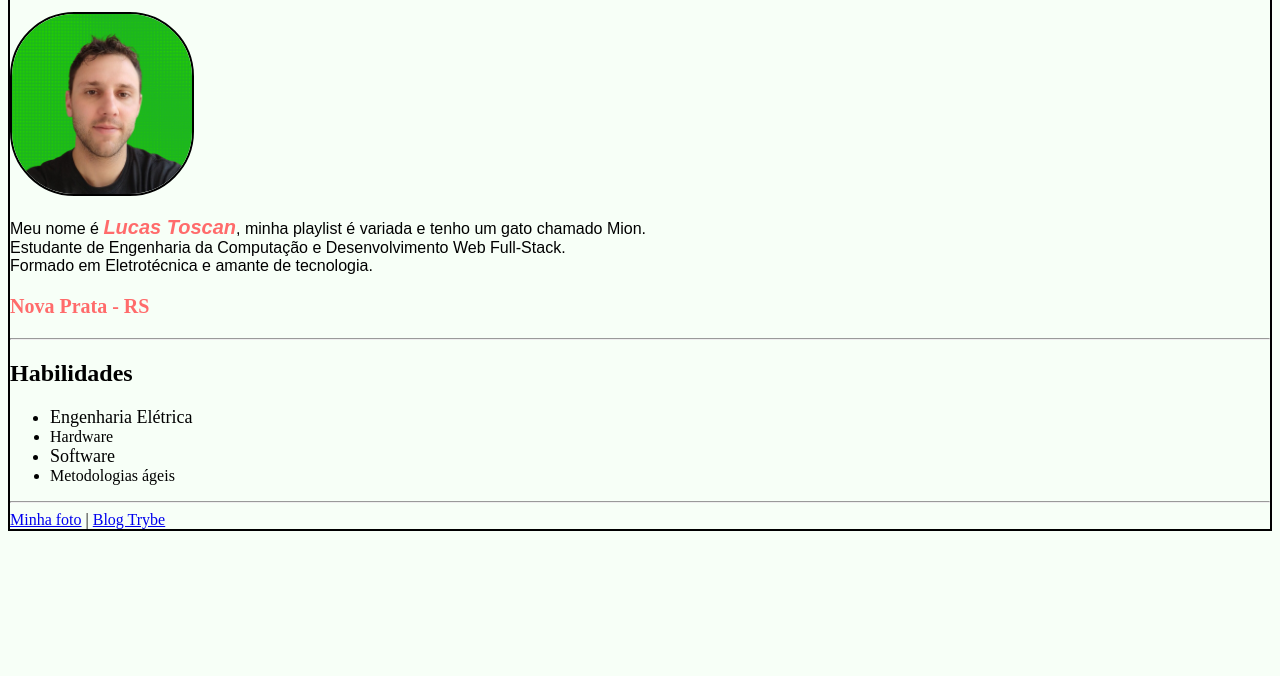
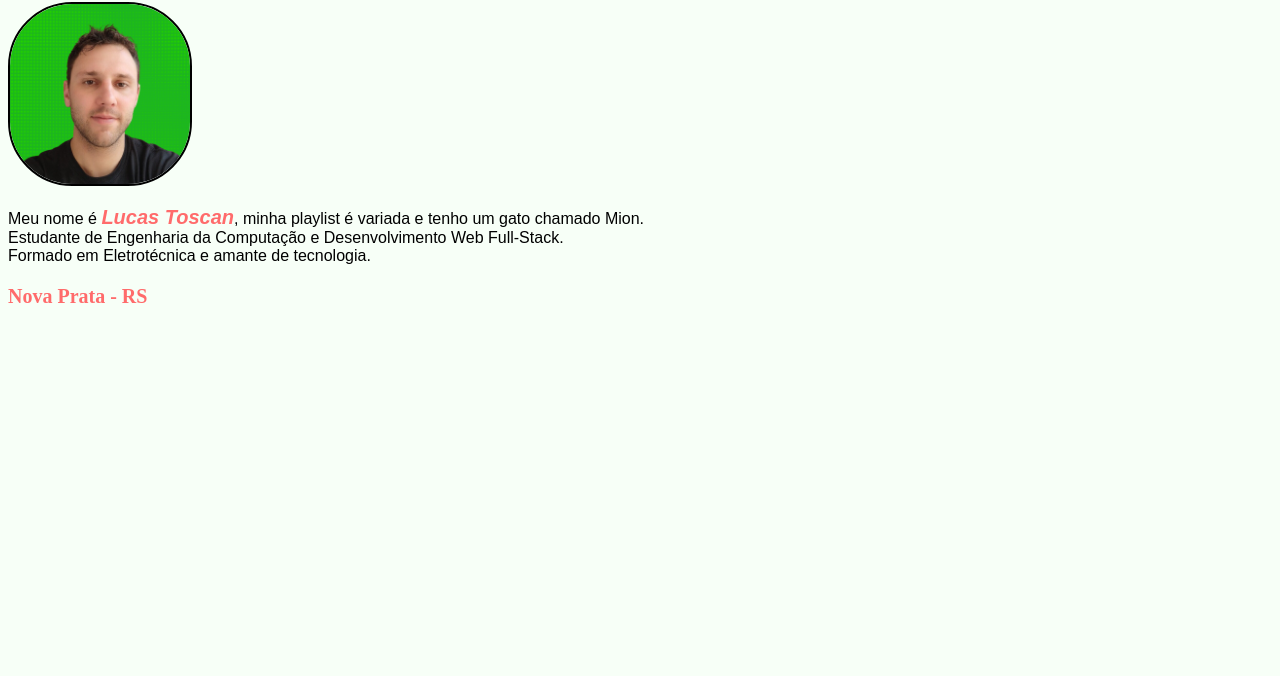
Before and after one commit to luctoscan/luctoscan.github.io, a plain HTML site: page index.html in a window 1280 px wide. Shown: the part 124-800 px from the top of the page. Drawn offline with Linux system fonts and the light colour scheme.

```diff
--- a/index.html
+++ b/index.html
@@ -1,5 +1,6 @@
 <!DOCTYPE html>
 <html lang="pt-br">
+
 <head>
   <meta charset="UTF-8">
   <meta http-equiv="X-UA-Compatible" content="IE=edge">
@@ -7,12 +8,14 @@
   <title>Meu Portifólio</title>
   <link rel="icon" href="media/favicon.png">
   <link rel="stylesheet" href="style.css">
+  <meta name="google-site-verification" content="Ih2JuIhbHK6CFSVomrF0cCArV8GFPKJSsV2kdOjyU7U" />
 </head>
+
 <body>
   <hr>
   <!--Um índice com links internos para as diferentes seções do seu portfólio-->
   <a href="#sobre">Sobre mim</a> |
-  <a href="#blog">Blog Trybe</a>
+  <a href="#blog">Blog</a>
   <hr>
   <!-- Partes do seu portfólio destacadas com negrito e/ou itálico -->
   <!--Seu nome completo-->
@@ -20,24 +23,12 @@
   <!--Uma foto atual sua, acompanhada de um texto -->
   <img src="/media/perfil.png" width="180px" alt="Selfie recente" id="foto">
   <!--Uma breve descrição sobre você, cidade/estado -->
-  <p class="sobre">Meu nome é <strong><em>Lucas Toscan</em></strong>, minha playlist é variada e tenho um gato chamado Mion.<br>
+  <p class="sobre">Meu nome é <strong><em>Lucas Toscan</em></strong>, minha playlist é variada e tenho um gato chamado
+    Mion.<br>
     Estudante de Engenharia da Computação e Desenvolvimento Web Full-Stack.<br>
     Formado em Eletrotécnica e amante de tecnologia.<br>
   </p>
   <p class="local"><strong>Nova Prata - RS</strong></p>
-    <!--Uma lista de habilidades -->
-    <hr>
-    <h2>Habilidades</h2>
-    <ul>
-      <li class="hab1">Engenharia Elétrica</li>
-      <li class="hab2">Hardware</li>
-      <li class="hab3">Software</li>
-      <li class="hab4">Metodologias ágeis</li>
-    </ul>
-    <hr>
-    <!--Um link interno para a sua foto-->
-    <a href="#foto">Minha foto</a> |
-    <!--Um link externo para algum blog de que você goste, que abra em uma nova aba -->
-    <a href="https://blog.betrybe.com/" id="blog" target="blank">Blog Trybe</a>
 </body>
+
 </html>
--- a/style.css
+++ b/style.css
@@ -1,41 +1,26 @@
 /* Fontes diferente para o nome e descrição. */
-.nome, .sobre {
+.nome,
+.sobre {
   font-family: Arial, Helvetica, sans-serif;
 }
 /* Cor de background. */
 body {
-  background-color: #F7FFF7;
-  border: 2px solid black;
+  background-color: #f7fff7;
 }
 /* Altere alguns estilos de destaques. */
 .local,
 em {
-  color: #FF6B6B;
+  color: #ff6b6b;
   font-size: 20px;
 }
-/* Altere o tamanho dos itens da lista de habilidades. */
-.hab1 {
-  font-size: 18px;
-}
 
-.hab2 {
-  font-size: 16px;
-}
-
-.hab3 {
-  font-size: 18px;
-}
-
-.hab4 {
-  font-size: 16px;
-}
 /* Utilizando style aprendido durante aula aovivo. */
 #foto {
-  border:2px solid black;
+  border: 2px solid black;
   border-radius: 35%;
-/* Hover que aprendi na mentoria do Luquinha. */
+  /* Hover que aprendi na mentoria do Luquinha. */
 }
 #foto:hover {
-transform: rotateY(720deg);
-transition: all 2s ease;
+  transform: rotateY(720deg);
+  transition: all 2s ease;
 }
```
Lines whose indentation alone changed are shown as unchanged.
